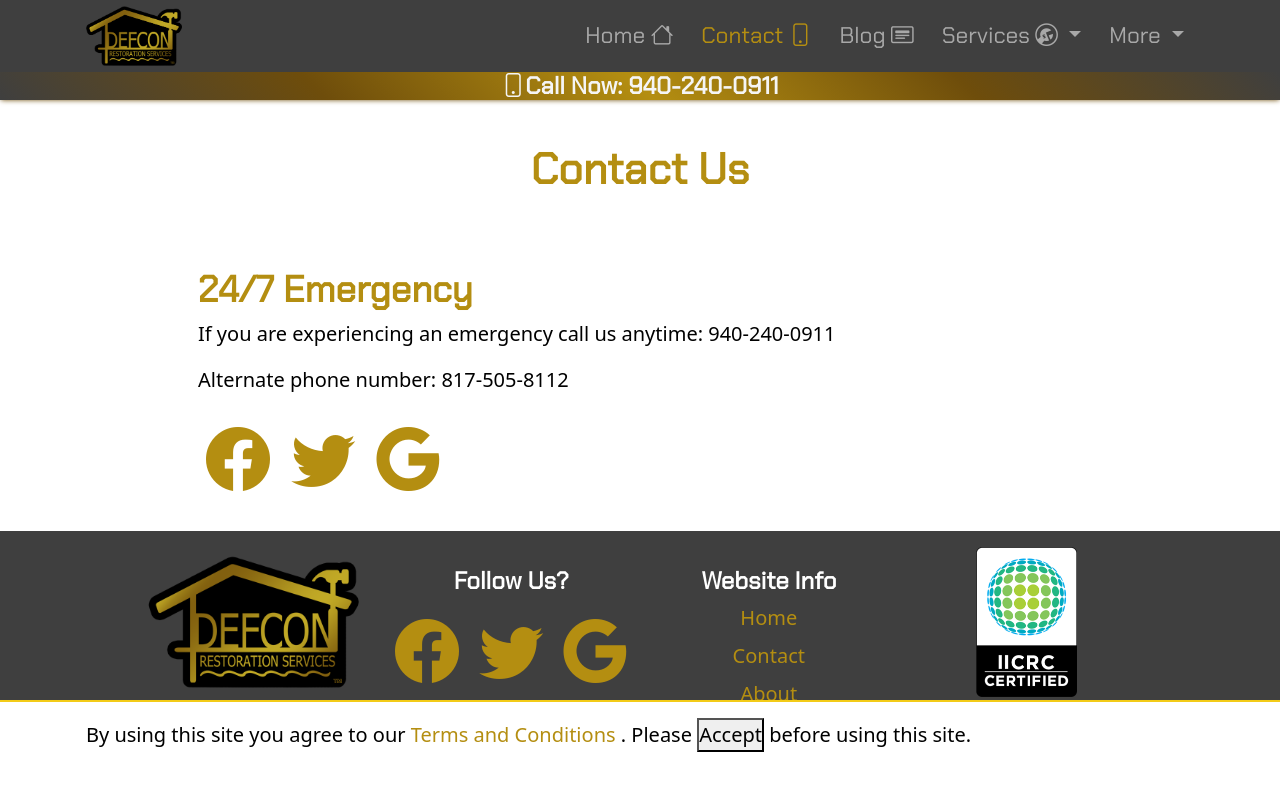
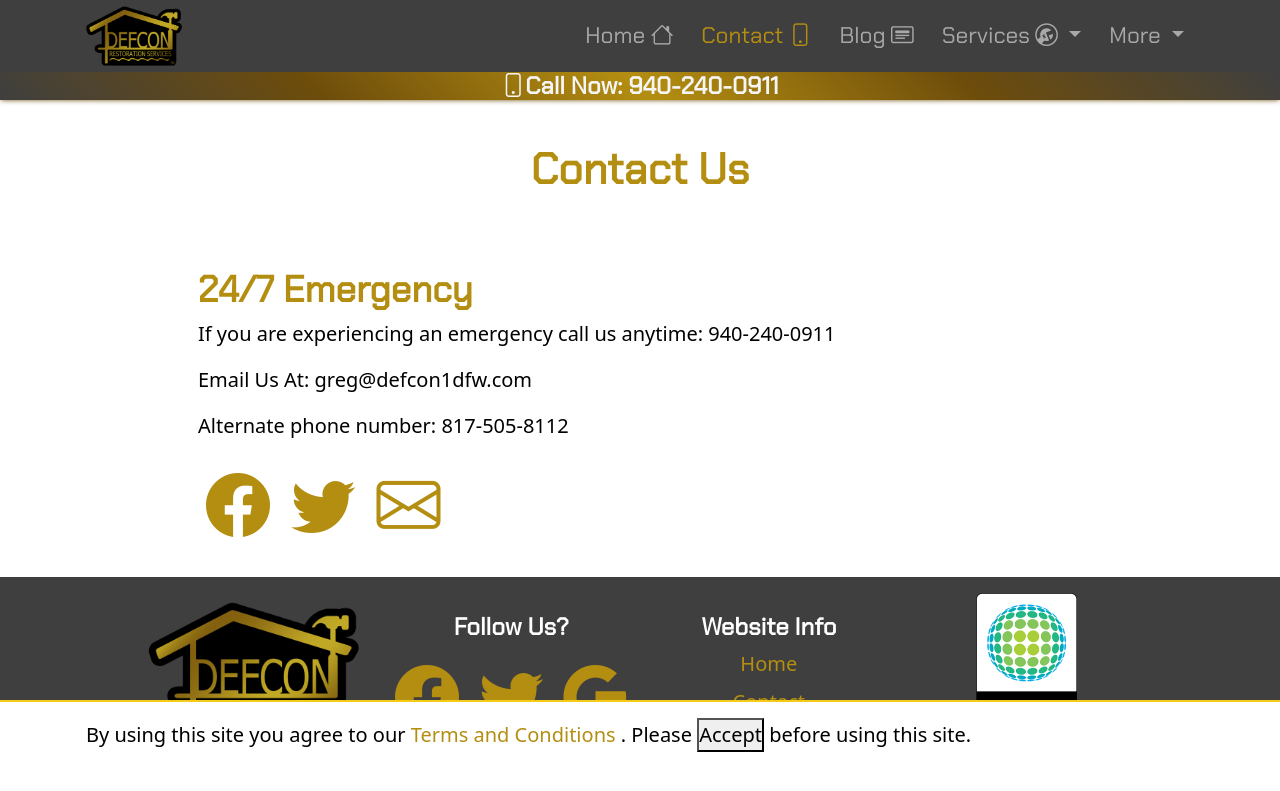
Before and after one commit to defcon1dfw/defcon1dfw.github.io, a Jekyll site: the page built from contact.md, in a window 1280 px wide and 900 px high. Shown: the top 791 px of the window. Built offline with Jekyll 4.4.1, drawn with Linux system fonts in a browser that asks for light colours; nearby versions of some CDN libraries.

Commit message:
Update contact.md
email contact

```diff
--- a/contact.md
+++ b/contact.md
@@ -8,8 +8,10 @@ title: Contact Us
 
 If you are experiencing an emergency call us anytime: 940-240-0911
 
+Email Us At: greg@defcon1dfw.com
+
 Alternate phone number: 817-505-8112
 
 <a href="https://facebook.com/defcon1dfw"><span class="bi-facebook m-2" style="font-size: 4rem;"></span></a>
 <a href="https://twitter.com/defcon1dfw"><span class="bi-twitter m-2" style="font-size: 4rem;"></span></a>
-<a href="#"><span class="bi-google m-2" style="font-size: 4rem;"></span></a>
+<a href="mailto:greg@defcon1dfw.com"><span class="bi-envelope m-2" style="font-size: 4rem;"></span></a>
```
